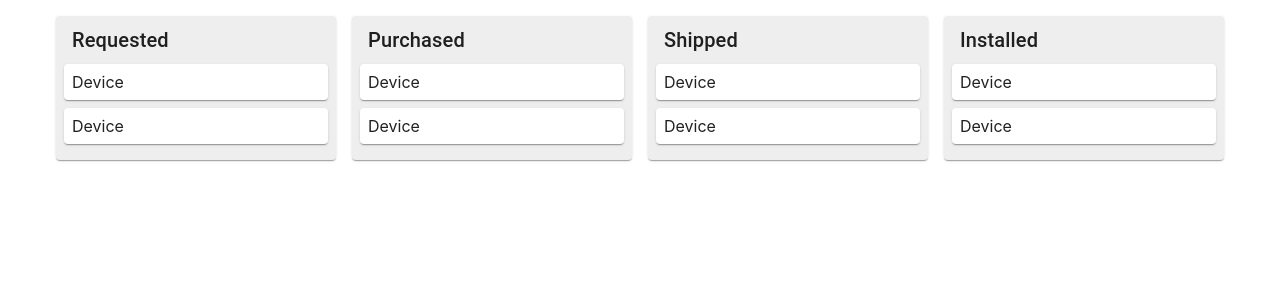
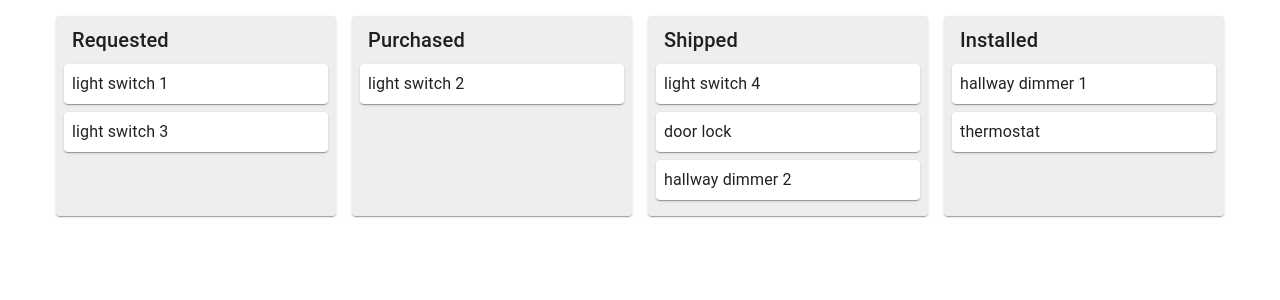
Before and after one commit to kaushnian/level-devices, a Next.js app: page / in a window 1280 px wide. Shown: the top 300 px of the page. Built offline with nearby package versions, Linux system fonts and the light colour scheme.

Commit message:
Implement drag and drop, update device info on drop

```diff
--- a/components/Column.js
+++ b/components/Column.js
@@ -1,18 +1,45 @@
 import { Box, Paper } from '@mui/material';
 
 import DeviceCard from './DeviceCard';
+import { DndItemTypes } from '../constants';
 import Typography from '@mui/material/Typography';
 import { grey } from '@mui/material/colors';
+import { useDrop } from 'react-dnd';
 
-export default function Column({ name }) {
+export default function Column({ name, id, devices, onDrop }) {
+  const [_, drop] = useDrop(() => ({
+    accept: DndItemTypes.DEVICE,
+    drop: (item, monitor) => dropF(item, monitor),
+  }));
+
+  function dropF(item, monitor) {
+    onDrop({ deviceId: item.id, newStatus: id.toUpperCase() });
+  }
+
   return (
-    <Paper sx={{ background: grey[200], p: 1, flex: 1 }}>
-      <Typography variant="h6" sx={{ mb: 1, pl: 1 }}>
+    <Paper
+      sx={{
+        background: grey[200],
+        p: 1,
+        flex: 1,
+        display: 'flex',
+        flexDirection: 'column',
+        gap: 1,
+      }}
+    >
+      <Typography variant="h6" sx={{ pl: 1 }}>
         {name}
       </Typography>
-      <Box sx={{ minHeight: 32 }}>
-        <DeviceCard></DeviceCard>
-        <DeviceCard></DeviceCard>
+      <Box sx={{ flex: 1 }} ref={drop}>
+        {devices.map(({ name, id, lastModified, comment }) => (
+          <DeviceCard
+            key={id}
+            name={name}
+            id={id}
+            lastModified={lastModified}
+            comment={comment}
+          ></DeviceCard>
+        ))}
       </Box>
     </Paper>
   );
--- a/components/Dashboard.js
+++ b/components/Dashboard.js
@@ -1,7 +1,10 @@
 import { Box } from '@mui/material';
 import Column from './Column';
+import { getDevices } from '../data/devices';
+import { useState } from 'react';
 
-const columns = [
+/** The column IDs correspond to the device statuses */
+const COLUMNS = [
   {
     name: 'Requested',
     id: 'requested',
@@ -20,11 +23,40 @@ const columns = [
   },
 ];
 
-export default function Dashboard(params) {
+export default function Dashboard() {
+  const [devices, setDevices] = useState(() => getDevices());
+
+  function updateDevice({ deviceId, newStatus }) {
+    setDevices(devices =>
+      devices.map(device => {
+        if (device.id === deviceId) {
+          return {
+            ...device,
+            status: newStatus,
+            lastModified: new Date().toISOString(),
+            comment: `Previous status: ${device.status}`,
+          };
+        }
+
+        return device;
+      })
+    );
+  }
+
+  function filterDevices(columnId) {
+    return devices.filter(({ status }) => status.toLowerCase() === columnId);
+  }
+
   return (
     <Box sx={{ display: 'flex', gap: 2 }}>
-      {columns.map(({ name, id }) => (
-        <Column key={id} name={name}></Column>
+      {COLUMNS.map(({ name, id }) => (
+        <Column
+          key={id}
+          name={name}
+          id={id}
+          devices={filterDevices(id)}
+          onDrop={updateDevice}
+        ></Column>
       ))}
     </Box>
   );
--- a/components/DeviceCard.js
+++ b/components/DeviceCard.js
@@ -1,5 +1,32 @@
-import { Paper } from '@mui/material';
+import { Paper, Typography } from '@mui/material';
 
-export default function DeviceCard(params) {
-  return <Paper sx={{ p: 1, mb: 1 }}>Device</Paper>;
+import { DndItemTypes } from '../constants';
+import { useDrag } from 'react-dnd';
+
+export default function DeviceCard({ name, id, lastModified, comment }) {
+  const [{ isDragging }, drag] = useDrag(
+    () => ({
+      type: DndItemTypes.DEVICE,
+      item: { id },
+      collect: monitor => ({
+        isDragging: !!monitor.isDragging(),
+      }),
+    }),
+    [id]
+  );
+
+  return (
+    <Paper
+      ref={drag}
+      sx={{ p: 1, mb: 1, opacity: isDragging ? 0.5 : 1, cursor: 'move' }}
+    >
+      <Typography variant="body1">{name}</Typography>
+      {lastModified && (
+        <Typography variant="body2" mt={1}>
+          Last modified: {new Date(lastModified).toLocaleString()}
+        </Typography>
+      )}
+      {comment && <Typography variant="body2">{comment}</Typography>}
+    </Paper>
+  );
 }
--- /dev/null
+++ b/constants.js
@@ -0,0 +1,4 @@
+/** Specifies which drag sources and drop targets are compatible */
+export const DndItemTypes = {
+  DEVICE: 'DEVICE',
+};
--- a/pages/index.js
+++ b/pages/index.js
@@ -1,5 +1,11 @@
 import Dashboard from '../components/Dashboard';
+import { DndProvider } from 'react-dnd';
+import { HTML5Backend } from 'react-dnd-html5-backend';
 
 export default function Home() {
-  return <Dashboard></Dashboard>;
+  return (
+    <DndProvider backend={HTML5Backend}>
+      <Dashboard></Dashboard>
+    </DndProvider>
+  );
 }
```
